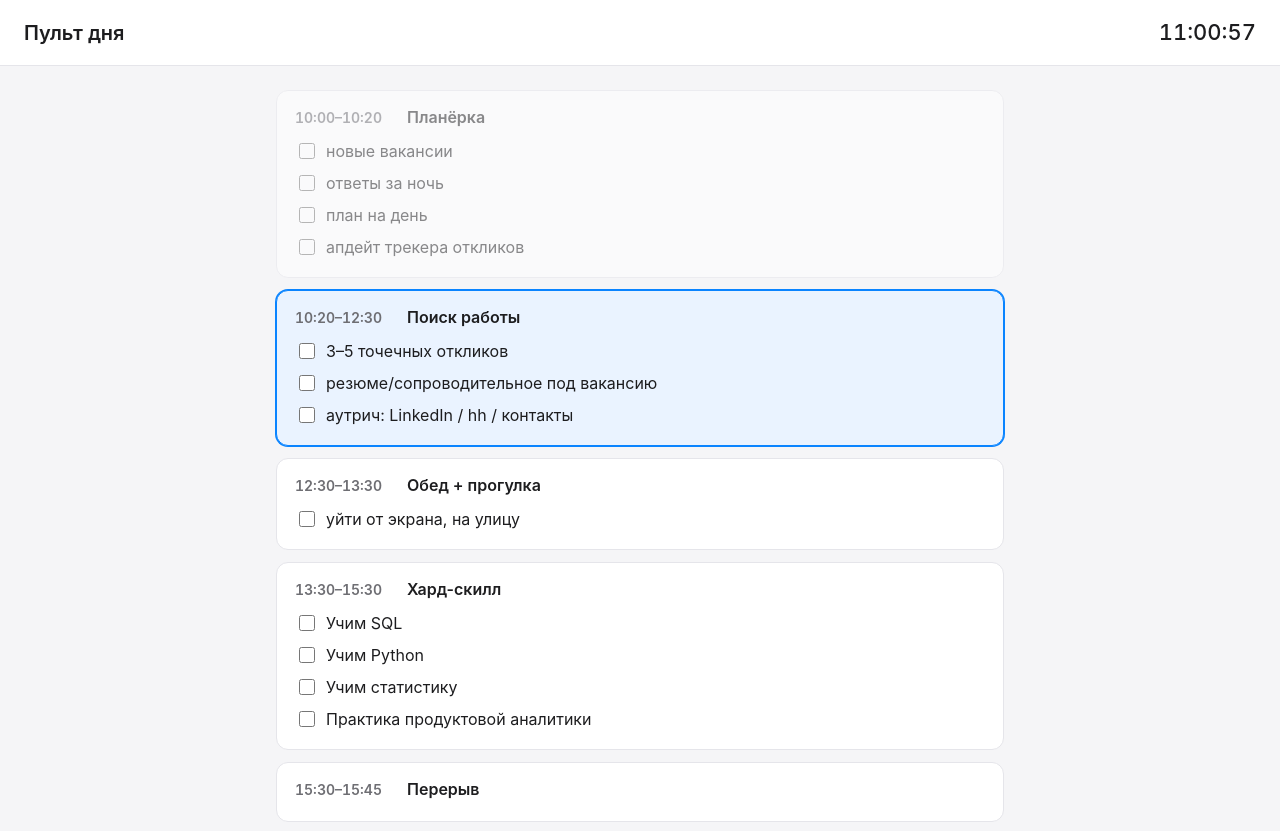
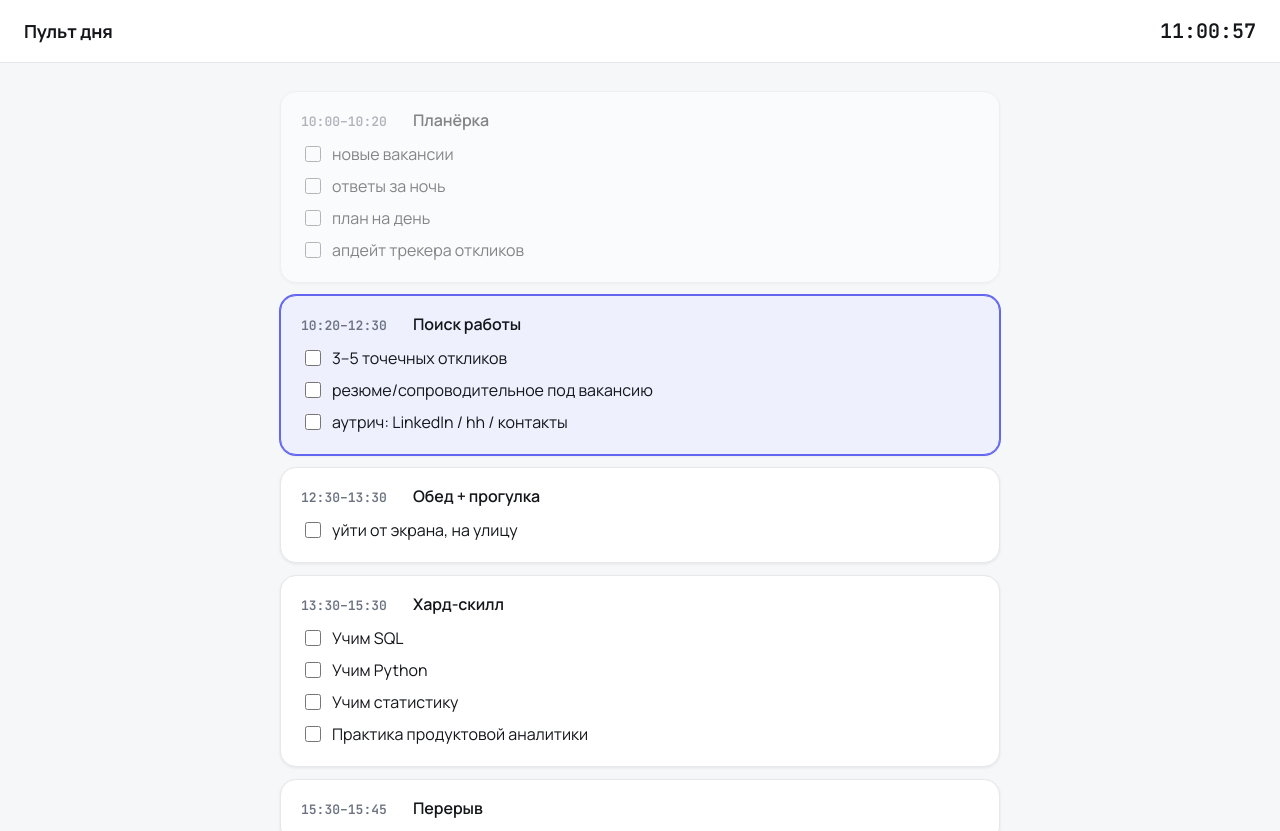
Before and after one commit to konicaRu/day-runner, a plain HTML site: page index.html in a window 1280 px wide. Shown: the top 831 px of the page. Drawn offline with Linux system fonts and the light colour scheme.

Commit message:
R1: дизайн-токены и каркас (шрифты, палитра, переменные)

```diff
--- a/index.html
+++ b/index.html
@@ -4,6 +4,9 @@
   <meta charset="UTF-8" />
   <meta name="viewport" content="width=device-width, initial-scale=1.0" />
   <title>Пульт дня</title>
+  <link rel="preconnect" href="https://fonts.googleapis.com" />
+  <link rel="preconnect" href="https://fonts.gstatic.com" crossorigin />
+  <link rel="stylesheet" href="https://fonts.googleapis.com/css2?family=Manrope:wght@400;500;600;700&family=JetBrains+Mono:wght@500;600&display=swap" />
   <link rel="stylesheet" href="styles.css" />
 </head>
 <body>
--- a/styles.css
+++ b/styles.css
@@ -1,11 +1,59 @@
+:root {
+  /* Цвет */
+  --bg: #F6F7F9;
+  --surface: #FFFFFF;
+  --border: #E6E8EC;
+  --text: #14161A;
+  --text-muted: #6B7280;
+  --text-subtle: #9CA3AF;
+
+  /* Акцент */
+  --accent: #6366F1;
+  --accent-hover: #4F46E5;
+  --accent-soft: #EEF0FE;
+
+  /* Семантика по типу блока */
+  --tag-focus-bg: #DCFCE7;
+  --tag-focus-fg: #047857;
+  --tag-rest-bg: #FEF3C7;
+  --tag-rest-fg: #B45309;
+  --tag-study-bg: #E0E7FF;
+  --tag-study-fg: #4338CA;
+  --tag-plan-bg: #E5E7EB;
+  --tag-plan-fg: #374151;
+
+  /* Геометрия */
+  --radius-card: 16px;
+  --radius-sm: 10px;
+  --radius-pill: 999px;
+
+  /* Тени */
+  --shadow-card: 0 1px 3px rgba(0, 0, 0, 0.08);
+  --shadow-card-hover: 0 4px 14px rgba(0, 0, 0, 0.10);
+
+  /* Шрифты */
+  --font-sans: "Manrope", -apple-system, BlinkMacSystemFont, "Segoe UI", sans-serif;
+  --font-mono: "JetBrains Mono", ui-monospace, "SFMono-Regular", Menlo, monospace;
+
+  /* Прочее */
+  --container-max: 760px;
+  --transition: 180ms cubic-bezier(0.4, 0, 0.2, 1);
+}
+
 * { box-sizing: border-box; }
 
+html, body {
+  margin: 0;
+  padding: 0;
+}
+
 body {
-  margin: 0;
-  font-family: -apple-system, BlinkMacSystemFont, "Segoe UI", Roboto, sans-serif;
-  background: #f5f5f7;
-  color: #1d1d1f;
+  font-family: var(--font-sans);
+  background: var(--bg);
+  color: var(--text);
   line-height: 1.5;
+  -webkit-font-smoothing: antialiased;
+  -moz-osx-font-smoothing: grayscale;
 }
 
 .topbar {
@@ -13,8 +61,8 @@ body {
   justify-content: space-between;
   align-items: center;
   padding: 16px 24px;
-  background: #fff;
-  border-bottom: 1px solid #e5e5ea;
+  background: var(--surface);
+  border-bottom: 1px solid var(--border);
   position: sticky;
   top: 0;
   z-index: 10;
@@ -22,21 +70,23 @@ body {
 
 .topbar h1 {
   margin: 0;
-  font-size: 20px;
-  font-weight: 600;
+  font-size: 18px;
+  font-weight: 700;
+  letter-spacing: -0.01em;
 }
 
 .clock {
+  font-family: var(--font-mono);
   font-variant-numeric: tabular-nums;
-  font-size: 22px;
-  font-weight: 500;
-  color: #1d1d1f;
+  font-size: 20px;
+  font-weight: 600;
+  color: var(--text);
 }
 
 main {
-  max-width: 760px;
+  max-width: var(--container-max);
   margin: 0 auto;
-  padding: 24px 16px 48px;
+  padding: 28px 20px 56px;
 }
 
 .schedule {
@@ -45,12 +95,14 @@ main {
   gap: 12px;
 }
 
+/* Карточки блоков — пока минимально, детально в R2 */
 .block {
-  background: #fff;
-  border: 1px solid #e5e5ea;
-  border-radius: 12px;
-  padding: 14px 18px;
-  transition: opacity 0.2s, border-color 0.2s, background 0.2s;
+  background: var(--surface);
+  border: 1px solid var(--border);
+  border-radius: var(--radius-card);
+  padding: 16px 20px;
+  box-shadow: var(--shadow-card);
+  transition: opacity var(--transition), border-color var(--transition), background var(--transition), box-shadow var(--transition);
 }
 
 .block-head {
@@ -61,16 +113,18 @@ main {
 }
 
 .block-time {
+  font-family: var(--font-mono);
   font-variant-numeric: tabular-nums;
   font-weight: 600;
-  color: #6e6e73;
-  font-size: 14px;
+  color: var(--text-muted);
+  font-size: 13px;
   min-width: 100px;
 }
 
 .block-title {
   font-weight: 600;
   font-size: 16px;
+  letter-spacing: -0.005em;
 }
 
 .block-items {
@@ -94,12 +148,13 @@ main {
   width: 16px;
   height: 16px;
   cursor: pointer;
+  accent-color: var(--accent);
 }
 
 .block.is-current {
-  border-color: #0a84ff;
-  background: #eaf3ff;
-  box-shadow: 0 0 0 1px #0a84ff;
+  border-color: var(--accent);
+  background: var(--accent-soft);
+  box-shadow: 0 0 0 1px var(--accent), var(--shadow-card);
 }
 
 .block.is-past {
```
